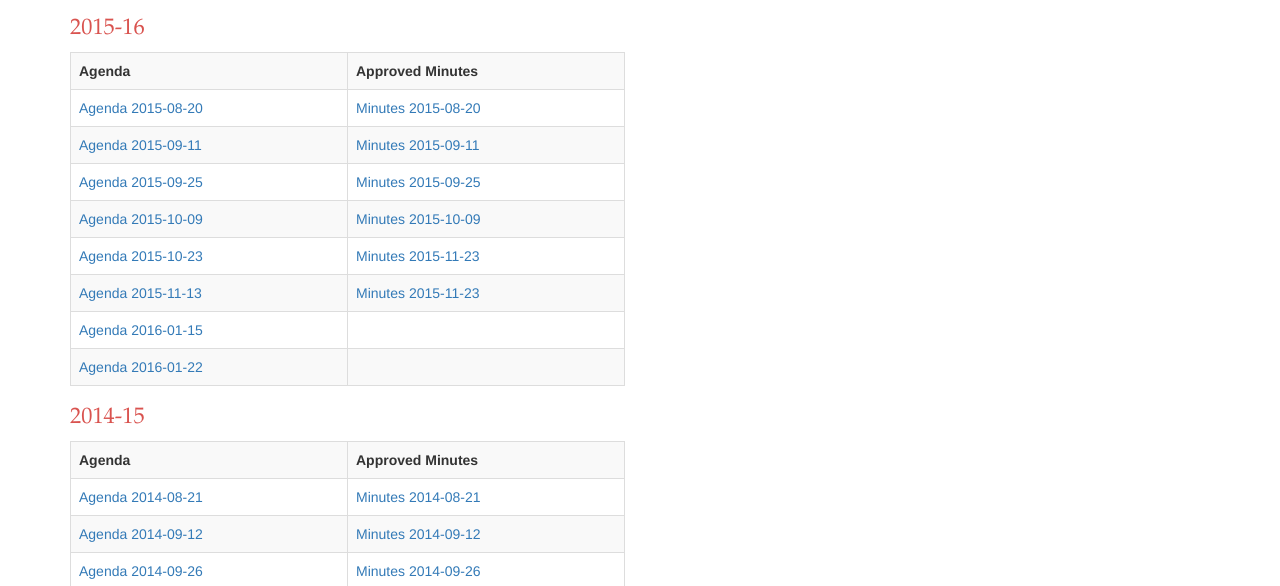
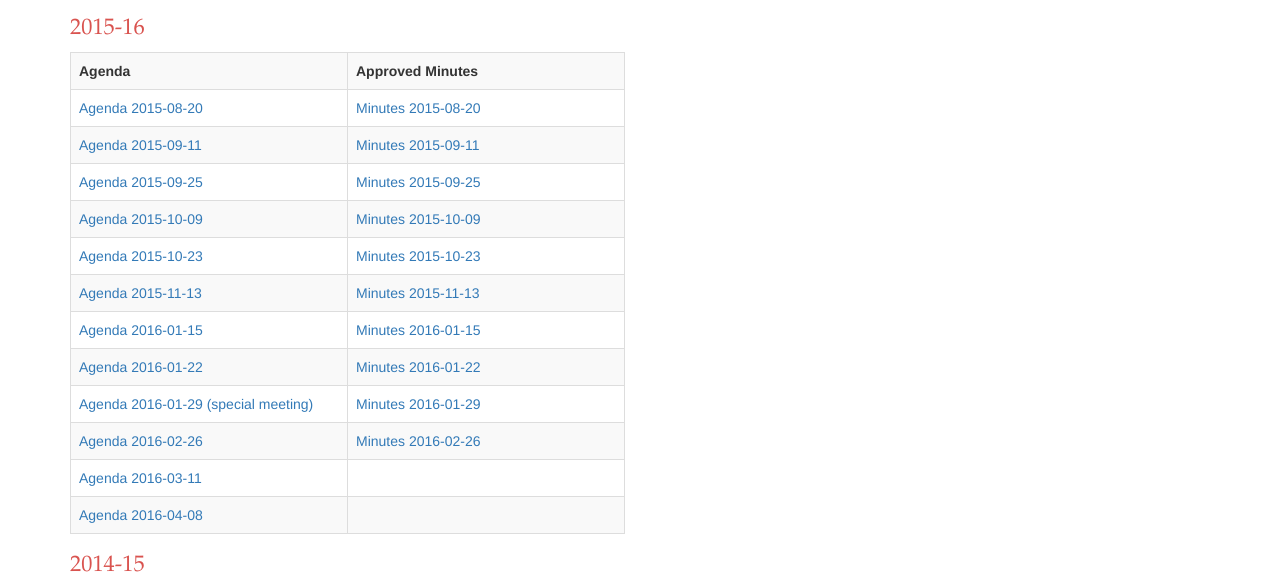
Before and after one commit to buzzbo/pcacademicsenate, a plain HTML site: page agendaminutes.html in a window 1280 px wide. Shown: the part 173-759 px from the top of the page. Drawn offline with nearby package versions, Linux system fonts and the light colour scheme.

Commit message:
no real change

```diff
--- a/agendaminutes.html
+++ b/agendaminutes.html
@@ -99,18 +99,34 @@
                         </tr>
                         <tr>
                            <td width="50%"><a target="_blank" href="assets/2015-16/2015-10-23 Academic Senate Agenda.pdf">Agenda 2015-10-23</a></td>
-                           <td width="50%"><a target="_blank" href="assets/2015-16/2015-10-23 Approved Minutes.pdf">Minutes 2015-11-23</a></td>
+                           <td width="50%"><a target="_blank" href="assets/2015-16/2015-10-23 Approved Minutes.pdf">Minutes 2015-10-23</a></td>
                         </tr>
                         <tr>
                            <td width="50%"><a target="_blank" href="assets/2015-16/2015-11-13 Academic Senate Agenda.pdf">Agenda 2015-11-13</a></td>
-                           <td width="50%"><a target="_blank" href="assets/2015-16/2015-11-13 Approved Minutes.pdf">Minutes 2015-11-23</a></td>
+                           <td width="50%"><a target="_blank" href="assets/2015-16/2015-11-13 Approved Minutes.pdf">Minutes 2015-11-13</a></td>
                         </tr>
                         <tr>
                            <td width="50%"><a target="_blank" href="assets/2015-16/2016-01-15 Academic Senate Agenda.pdf">Agenda 2016-01-15</a></td>
+                           <td width="50%"><a target="_blank" href="assets/2015-16/2016-01-15 Approved Minutes.pdf">Minutes 2016-01-15</a></td>
+                        </tr>
+                        <tr>
+                           <td width="50%"><a target="_blank" href="assets/2015-16/2016-01-22 Academic Senate Agenda.pdf">Agenda 2016-01-22</a></td>
+                           <td width="50%"><a target="_blank" href="assets/2015-16/2016-01-22 Approved Minutes.pdf">Minutes 2016-01-22</a></td>
+                        </tr>
+                        <tr>
+                           <td width="50%"><a target="_blank" href="assets/2015-16/2016-01-29 Academic Senate Agenda.pdf">Agenda 2016-01-29 (special meeting)</a></td>
+                           <td width="50%"><a target="_blank" href="assets/2015-16/2016-01-29 Approved Minutes.pdf">Minutes 2016-01-29</a></td>
+                        </tr>
+                        <tr>
+                           <td width="50%"><a target="_blank" href="assets/2015-16/2016-02-26 Academic Senate Agenda.pdf">Agenda 2016-02-26</a></td>
+                           <td width="50%"><a target="_blank" href="assets/2015-16/2016-02-26 Approved Minutes.pdf">Minutes 2016-02-26</a></td>
+                        </tr>
+                        <tr>
+                           <td width="50%"><a target="_blank" href="assets/2015-16/2016-03-11 Academic Senate Agenda.pdf">Agenda 2016-03-11</a></td>
                            <td width="50%"></td>
                         </tr>
                         <tr>
-                           <td width="50%"><a target="_blank" href="assets/2015-16/2016-01-22 Academic Senate Agenda.pdf">Agenda 2016-01-22</a></td>
+                           <td width="50%"><a target="_blank" href="assets/2015-16/2016-04-08 Academic Senate Agenda.pdf">Agenda 2016-04-08</a></td>
                            <td width="50%"></td>
                         </tr>
                      </table>
```
